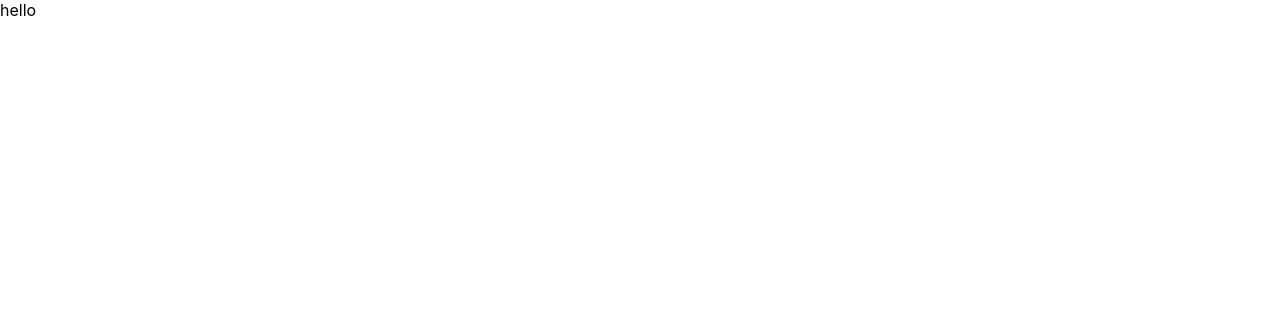
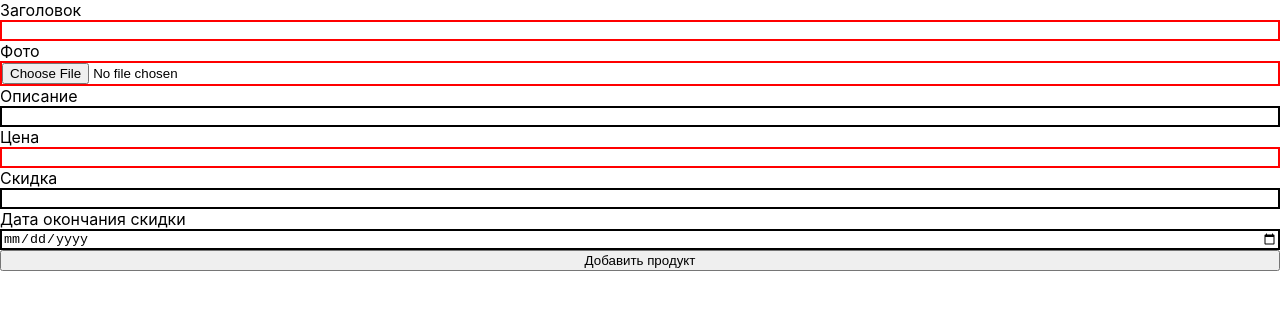
Before and after one commit to Creach7/cleveroad-test, a React (Create React App) app: page / in a window 1280 px wide. Shown: the top 310 px of the page. Built offline with nearby package versions, Linux system fonts and the light colour scheme.

Commit message:
create add-product

```diff
--- a/package.json
+++ b/package.json
@@ -6,6 +6,7 @@
     "@testing-library/jest-dom": "^5.14.1",
     "@testing-library/react": "^11.2.7",
     "@testing-library/user-event": "^12.8.3",
+    "firebase": "^9.0.2",
     "react": "^17.0.2",
     "react-dom": "^17.0.2",
     "react-scripts": "4.0.3",
--- a/src/components/App/App.js
+++ b/src/components/App/App.js
@@ -1,7 +1,9 @@
+import AddProduct from "../add-product/add-product";
+
 function App() {
   return (
     <div className="App">
-      hello
+      <AddProduct/>
     </div>
   );
 }
--- /dev/null
+++ b/src/components/add-product/add-product.js
@@ -0,0 +1,55 @@
+import './add-pruduct.css';
+import React from 'react';
+export default function AddProduct() {
+  const getMinDate = () => {
+    const D = new Date();
+    D.setDate(D.getDate() + 1);
+    const dateCheck = (date) => {
+      return (date < 10) ? `0${date}` : date;
+    }
+    return `${D.getFullYear()}-${dateCheck(D.getMonth() + 1)}-${dateCheck(D.getDate())}`
+  }
+  const disRef = React.createRef();
+  const onSubmit = (e) => {
+    e.preventDefault();
+  }
+  return (
+    <form className='container' onSubmit={onSubmit}>
+      <label>Заголовок</label>
+      <input name='heading' type="text" required minLength='20' maxLength='40' />
+      <label>Фото</label>
+      <input name='photo' type='file' alt='image' required accept='image/*' onChange={
+        (e) => {
+          const imgCheck = (wh) => (wh >= 200 && wh <= 4000);
+          const fr = new FileReader();
+          fr.onload = () => {
+            const img = new Image();
+            img.onload = () => {
+              if (!imgCheck(img.width) || !imgCheck(img.height)) {
+                alert('Ширина и высота изображения должны быть больше 200 и меньше 4000');
+                e.target.value = '';
+              }
+            };
+            img.src = fr.result;
+          };
+          fr.readAsDataURL(e.target.files[0]);
+        }
+      } />
+      <label>Описание</label>
+      <input name='description' type='text' maxLength='200' />
+      <label>Цена</label>
+      <input name='price' type='number' required min='0' max='99999999.99' />
+      <label>Скидка</label>
+      <input name='discount-percent' type='number' min='10' max='90' onChange={
+        (e) => {
+          if ((e.target.value !== '') !== (disRef.current.required)) {
+            disRef.current.required = (e.target.value !== '');
+          }
+        }
+      } />
+      <label>Дата окончания скидки</label>
+      <input name='discount-end-date' type='date' min={getMinDate()} ref={disRef} />
+      <button>Добавить продукт</button>
+    </form>
+  );
+}
--- /dev/null
+++ b/src/components/add-product/add-pruduct.css
@@ -0,0 +1,10 @@
+.container{
+  display: flex;
+  flex-direction: column;
+}
+input:invalid:required{
+  border: 2px solid red;
+}
+input:valid{
+  border: 2px solid black;
+}
```
Also changed, not shown: 1 other file (tests, documents, lock files or other folders).
